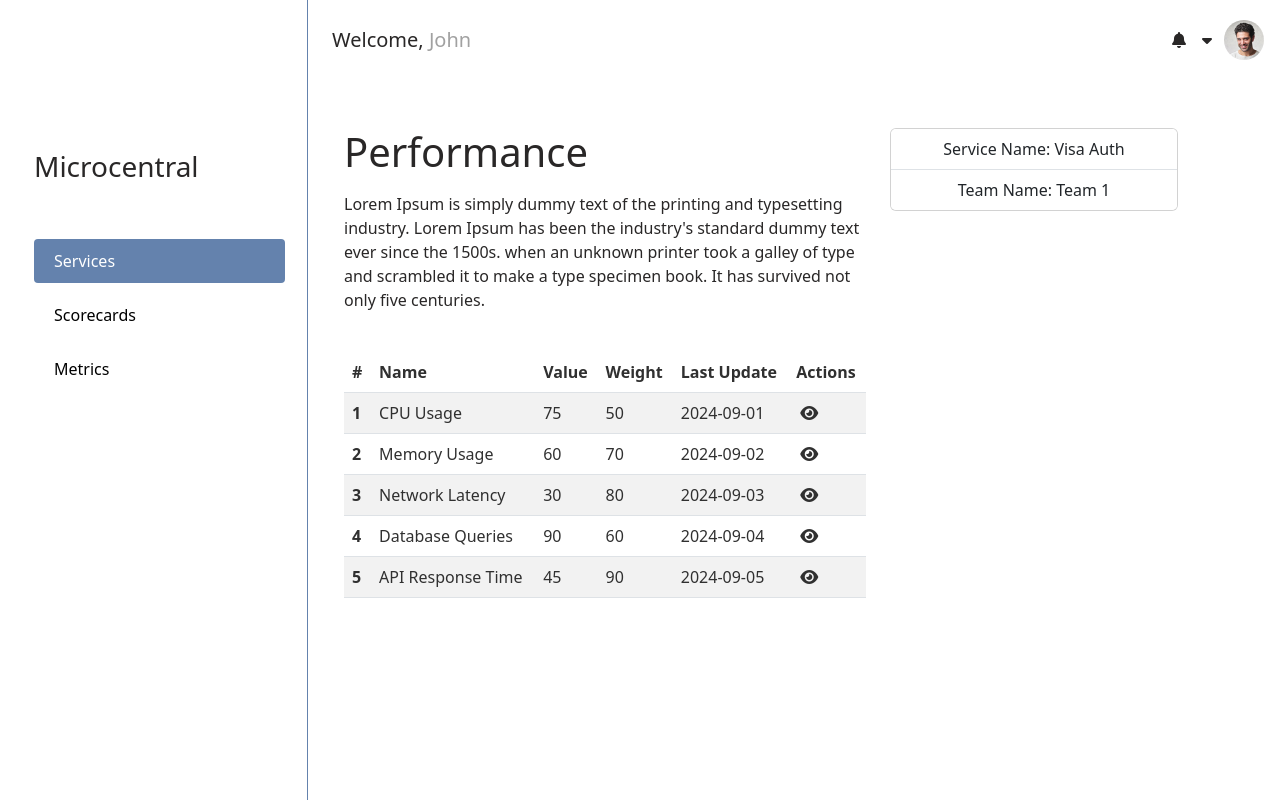
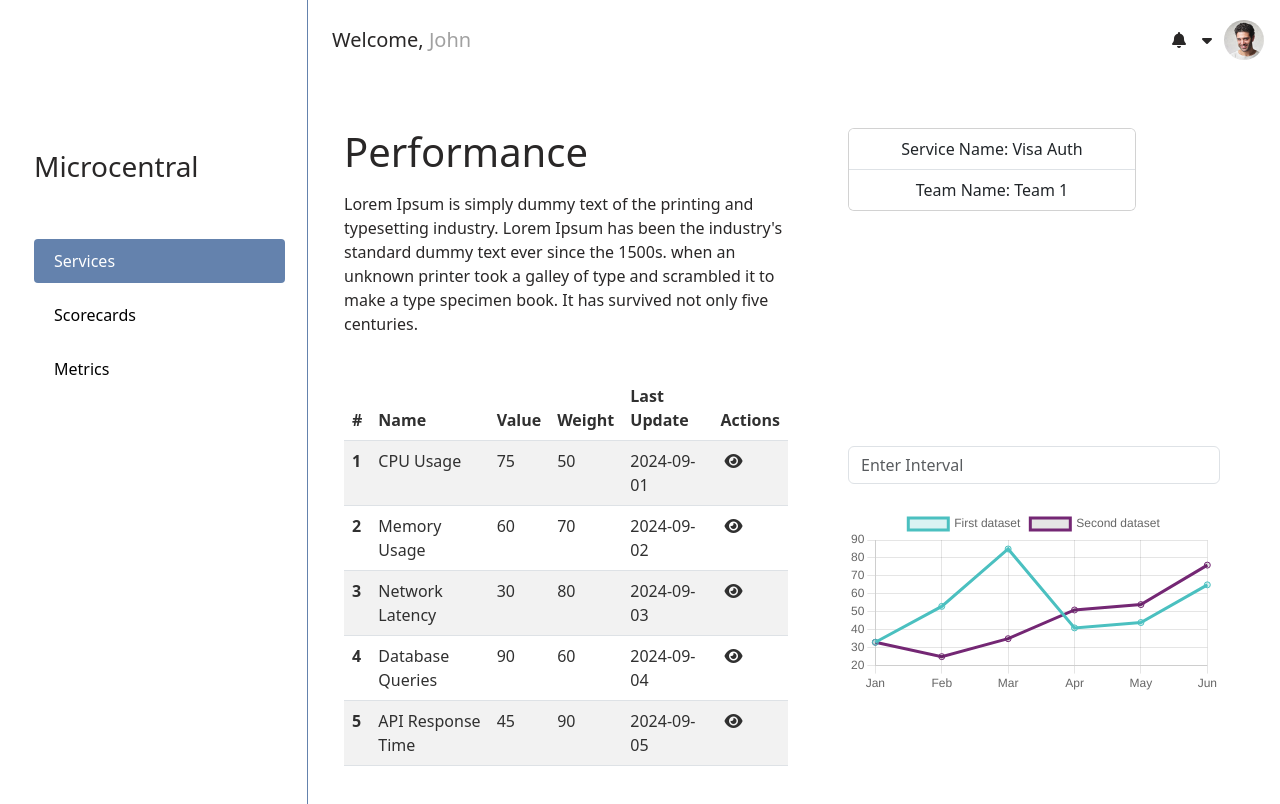
Before and after one commit to tactful-ai/microcentral, a React (Create React App) app in the folder frontend/: page /dashboard/services/1/1 in a window 1280 px wide. Shown: the top 804 px of the page. Built offline with nearby package versions, Linux system fonts and the light colour scheme.

Commit message:
Scorecard Metric Page Done

```diff
--- a/frontend/src/pages/ScorecardMetrics.jsx
+++ b/frontend/src/pages/ScorecardMetrics.jsx
@@ -1,13 +1,33 @@
 import React from 'react';
 import Layout from '../layouts/Layout.jsx';
 import { NavLink } from 'react-router-dom';
-import { Container, Row, Col, Button, Card, ListGroup } from 'react-bootstrap';
-import { Doughnut } from 'react-chartjs-2';
-import { Chart as ChartJS } from 'chart.js';
+import { Container, Row, Col, Form, Card, ListGroup } from 'react-bootstrap';
+import { Line } from 'react-chartjs-2';
+import {
+    Chart as ChartJS,
+    CategoryScale,
+    LinearScale,
+    PointElement,
+    LineElement,
+    Title,
+    Tooltip,
+    Legend,
+  } from 'chart.js';
+
+  ChartJS.register(
+    CategoryScale,
+    LinearScale,
+    PointElement,
+    LineElement,
+    Title,
+    Tooltip,
+    Legend
+  );
 
 
-const ScorecardMetricRows = (props) => {
-    return props.metricsData.map((metric, index) => (
+
+const ScorecardMetricRows = ({metricsData, handleDisplay}) => {
+    return metricsData.map((metric, index) => (
         <tr key={index}>
             <th scope="row">{index + 1}</th>
             <td>{metric.name}</td>
@@ -15,7 +35,7 @@ const ScorecardMetricRows = (props) => {
             <td>{metric.weight}</td>
             <td>{metric.lastUpdate}</td>
             <th>
-                <button className="action-btn mx-1">
+                <button className="action-btn mx-1" onClick={()=>handleDisplay(metricsData)}>
                     <i className="fa-solid fa-eye"></i>
                 </button>
             </th>
@@ -70,11 +90,36 @@ const ScorecardMetrics = () => {
     ];
 
 
+    const lineData = {
+        labels: ["Jan", "Feb", "Mar", "Apr", "May", "Jun"],
+        datasets: [
+          {
+            label: "First dataset",
+            data: [33, 53, 85, 41, 44, 65],
+            fill: true,
+            backgroundColor: "rgba(75,192,192,0.2)",
+            borderColor: "rgba(75,192,192,1)"
+          },
+          {
+            label: "Second dataset",
+            data: [33, 25, 35, 51, 54, 76],
+            fill: false,
+            borderColor: "#742774"
+          }
+        ]
+      };
+
+    const handleDisplay = (metricsData) => {
+        console.log("display");
+        console.log(metricsData)
+    }
+
+
   return (
     <Layout>
         <Container style={{ color: '#303030 !important' }}>
             <Row className='mt-5 '>
-                <Col xs={7}>
+                <Col lg={6}>
                     <Row className="mb-3">
                         <Col xs={12}>
                             <h1 className='mb-3'>Performance</h1>
@@ -95,19 +140,22 @@ const ScorecardMetrics = () => {
                                 </tr>
                             </thead>
                             <tbody>
-                                <ScorecardMetricRows metricsData={metricsData} />
+                                <ScorecardMetricRows metricsData={metricsData}
+                                handleDisplay={handleDisplay} />
                             </tbody>
                         </table>
                         </Col>
                     </Row>
                 </Col>
-                <Col xs={5}>
-                    <Row className='text-center'>
+                <Col lg={6} className='px-5'>
+                    <Row className='text-center vh-100'>
                         <Col xs={12}>
                             <InfoCard serviceName={'Visa Auth'} teamName={'Team 1'} />
                         </Col>
                         <Col xs={12}>
-
+                            <Form.Control type="text" placeholder="Enter Interval"
+                            className='mb-4' />
+                            <Line data={lineData} />
                         </Col>
                     </Row>
                 </Col>
--- a/frontend/src/pages/ServiceCreateEdit.jsx
+++ b/frontend/src/pages/ServiceCreateEdit.jsx
@@ -4,7 +4,7 @@ import Layout from '../layouts/Layout'
 const ServiceCreateEdit = () => {
   return (
     <Layout>
-
+        <h1>Create Service</h1>
     </Layout>
   )
 }
--- a/frontend/src/pages/ServiceInfo.jsx
+++ b/frontend/src/pages/ServiceInfo.jsx
@@ -5,8 +5,9 @@ import { Container, Row, Col, Button, Card, Carousel } from 'react-bootstrap';
 import { Doughnut } from 'react-chartjs-2';
 import { Chart as ChartJS, ArcElement, Tooltip, Legend } from 'chart.js';
 import '../styles/pages/ServiceInfo.css';
+
+
 ChartJS.register(ArcElement, Tooltip, Legend);
-
 
 
 const scorecards = [
@@ -120,7 +121,7 @@ const ServiceInfo = () => {
             <h2>Scorecards List</h2>
           </Col>
           <Col xs={3} className="text-end">
-            <NavLink to="/dashboard/scorecards/create"
+            <NavLink to="/dashboard/services/create"
               className={( (navData) => navData.isActive? 'active': '')}>
               <Button className="assign-btn">
                 Assign New
```
Also changed, not shown: 2 other files (tests, documents, lock files or other folders).
